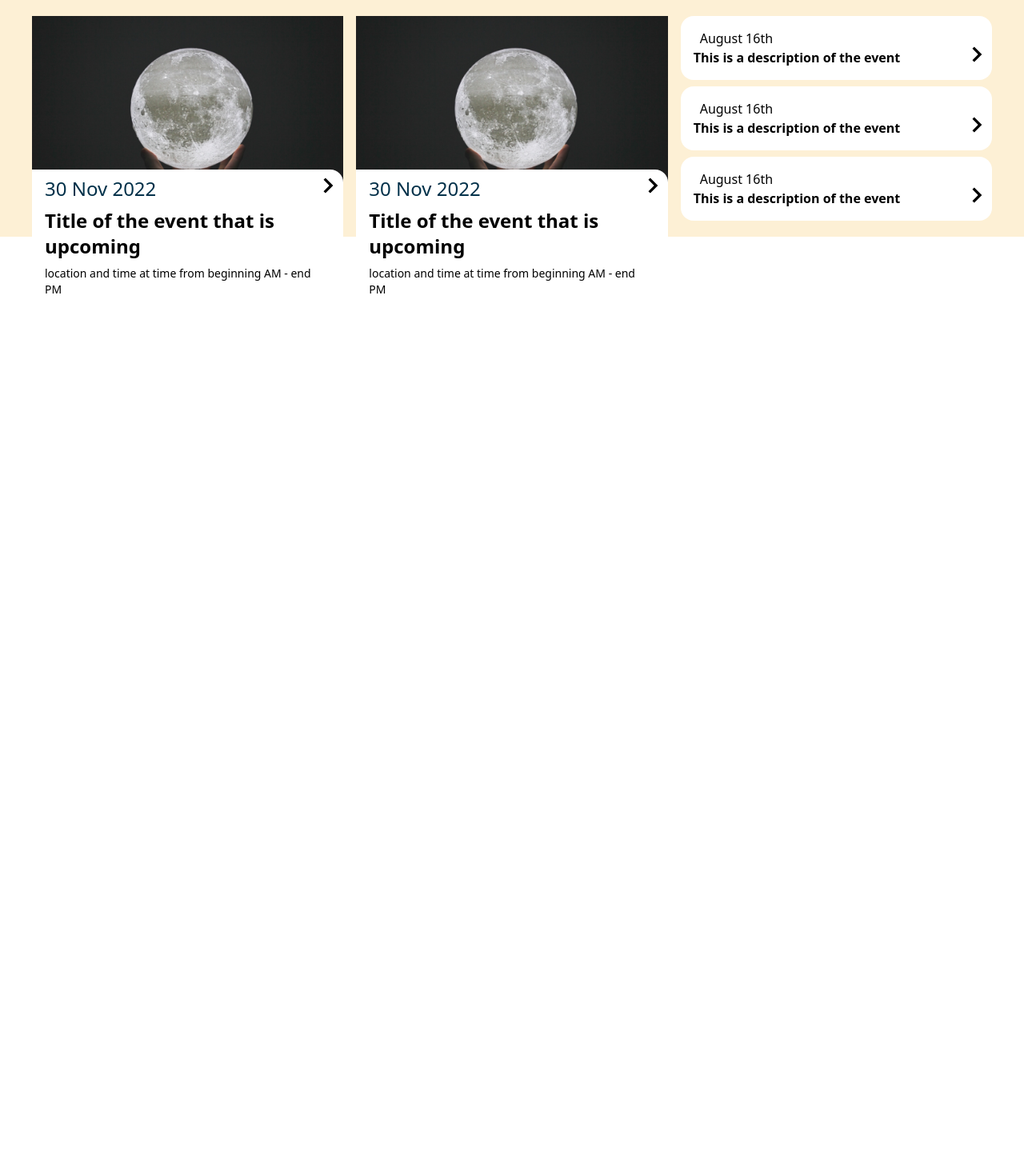
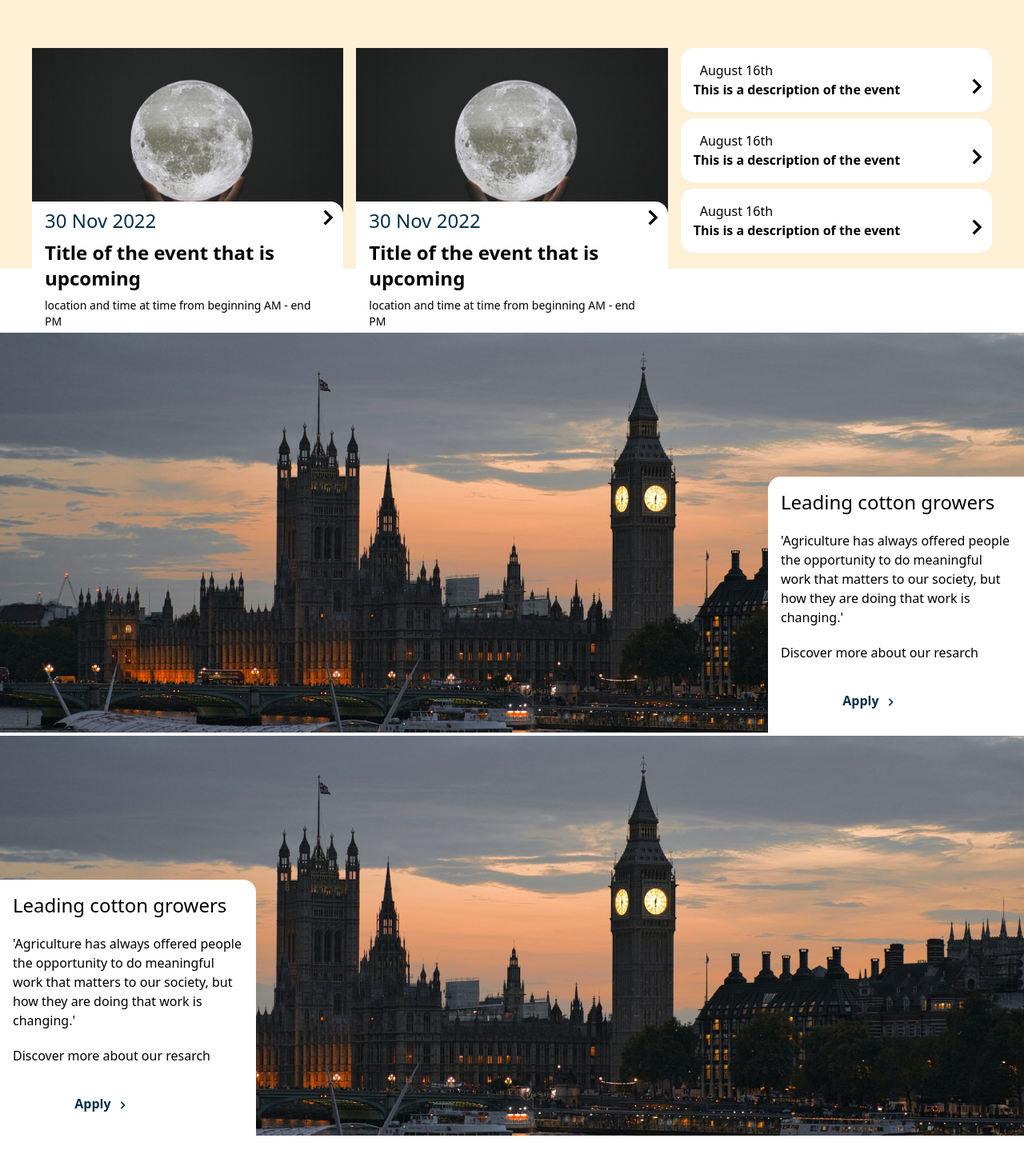
Before and after one commit to Tristan-Muggridge/100DaysOfCode, a Next.js app in the folder 100daysofcode/: page /muggle in a window 1280 px wide. Shown: the part 3785-5243 px from the top of the page at 80% size. Before the commit the page ends 4157 px from the top, so only its background shows below. Built offline with nearby package versions, Linux system fonts and the light colour scheme.

Commit message:
Started next section - today was rough, nearly didn't do today's 100DoC but, it's done!

```diff
--- a/100daysofcode/pages/muggle/index.js
+++ b/100daysofcode/pages/muggle/index.js
@@ -18,6 +18,8 @@ import carousel3 from "../../public/Muggle/carousel3.jpg"
 
 import news1 from "../../public/Muggle/news1.jpg"
 import news2 from "../../public/Muggle/news2.jpg"
+
+import london from "../../public/Muggle/london.jpg"
 
 // const navHoverables = {Study: "Study", "Current Students": "Current Students", Research: "Research", Alumni: "Alumni", About: "About", None: "None", Magnify:"Magnify"};
 const carouselImages = [
@@ -156,9 +158,9 @@ export default function Home() {
         </div>
       </section>
 
-      <section className='bg-cream py-5 mt-10 w-full'>
+      <section className='bg-cream py-5 my-20 w-full'>
         <h2 className='my-16 text-4xl text-center'> Upcoming events </h2>
-        <div className='grid grid-cols-3 gap-4 justify-center lg:grid-cols-3 mx-10'>
+        <div className='grid grid-cols-1 gap-40 justify-center  lg:gap-4 lg:grid-cols-3 mx-10'>
           <div className='h-64 w-70 relative'>
             <Image
               src={news1}
@@ -205,6 +207,43 @@ export default function Home() {
         </div>
       </section>
 
+      {/* <section className="min-w-[600px] max-w-[1600px] h-96  bg-gray-500"> */}
+      <section className="grid grid-cols-1 justify-center mb-96">
+        <div className="mb-1 h-[500px] max-w-[1600px] justify-center relative mx-auto">
+          <Image
+            src={london}
+            alt={"e.blurb"}
+            style={{"object-fit": "cover", "object-position": "0%, 0%", minWidth: "100%", maxHeight: "100%"}}
+            className=''
+          />
+          <div className='p-4 bg-white w-80 h-80 absolute right-0 bottom-0 rounded-tl-2xl'>
+            <h3 className='text-2xl font-medium'>Leading cotton growers</h3>
+            <p className="my-5">
+              'Agriculture has always offered people the opportunity to do meaningful work that matters to our society, but how they are doing that work is changing.'
+            </p>
+            <a href=""> Discover more about our resarch</a>
+            <Button text={'Apply'} bg={'blue-neutral'} fontColour={'blue-dark mx-auto'} />
+          </div>
+        </div>
+        <div className="mb-1 h-[500px] max-w-[1600px] justify-center relative mx-auto">
+          <Image
+            src={london}
+            alt={"e.blurb"}
+            style={{"object-fit": "cover", "object-position": "0%, 0%", minWidth: "100%", maxHeight: "100%"}}
+            className=''
+          />
+          <div className='p-4 bg-white w-80 h-80 absolute left-0 bottom-0 rounded-tr-2xl'>
+            <h3 className='text-2xl font-medium'>Leading cotton growers</h3>
+            <p className="my-5">
+              'Agriculture has always offered people the opportunity to do meaningful work that matters to our society, but how they are doing that work is changing.'
+            </p>
+            <a href=""> Discover more about our resarch</a>
+            <Button text={'Apply'} bg={'blue-neutral'} fontColour={'blue-dark mx-auto'} />
+          </div>
+        </div>
+
+      </section>
+
     </div>
   )
 }
```
Also changed, not shown: 100daysofcode/public/Muggle/london.jpg (added).
